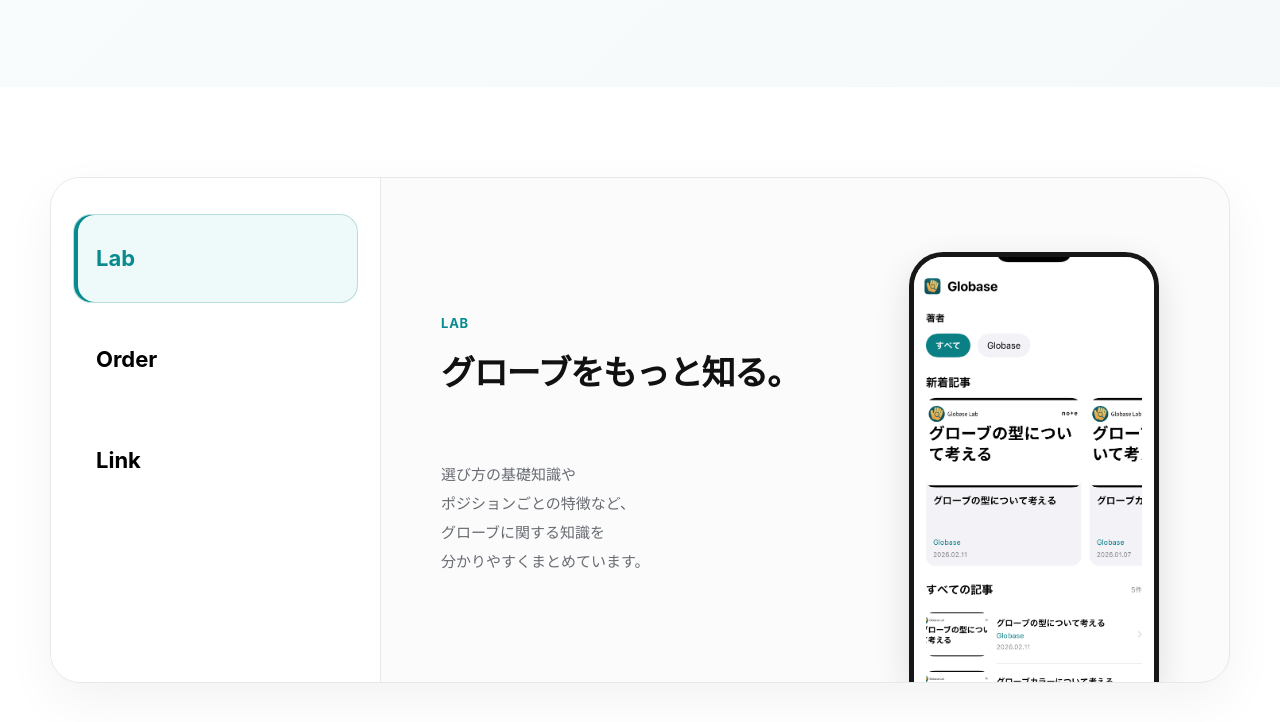
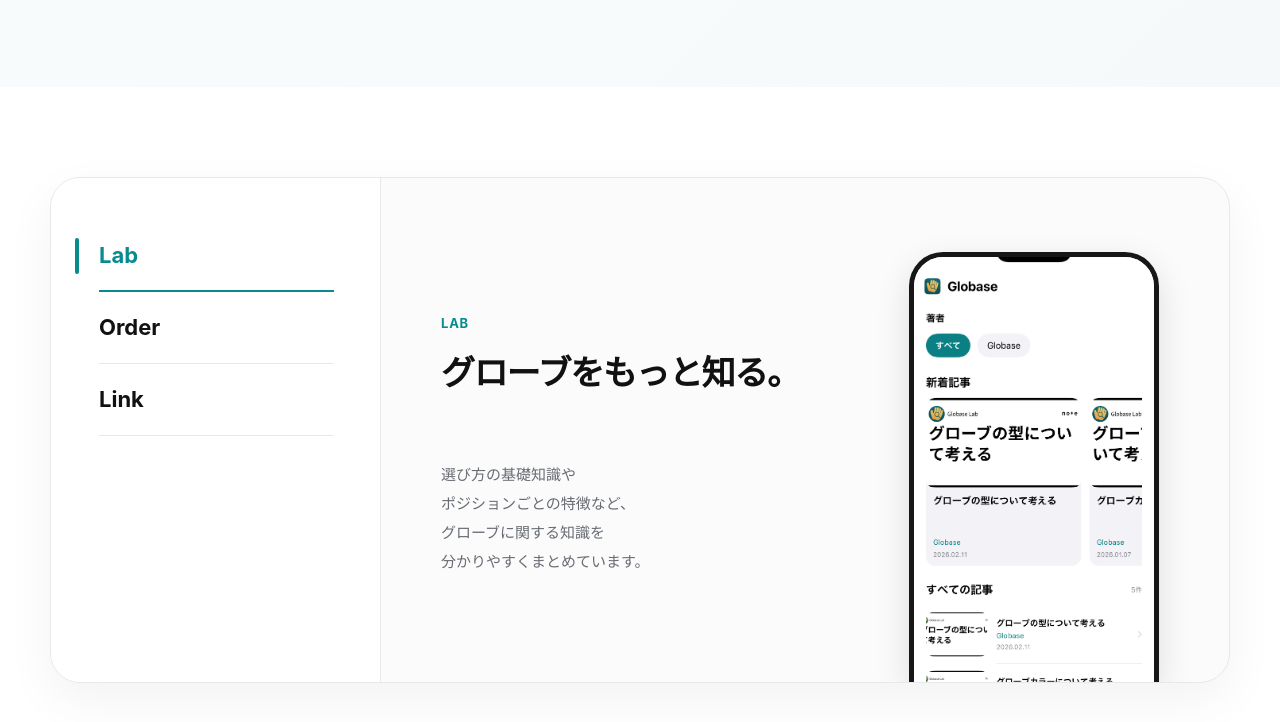
Before and after one commit to globase-app/globase-web, a plain HTML site: page index.html in a window 1280 px wide. Shown: the part 1264-1986 px from the top of the page. Drawn offline with Linux system fonts and the light colour scheme.

Commit message:
Update index.html

```diff
--- a/index.html
+++ b/index.html
@@ -2415,6 +2415,111 @@
 }
 </style>
 
+
+<style>
+/* =========================================================
+   Hero copy + Features navigation polish
+   ========================================================= */
+
+/* Supporting Hero sentence matches the main description. */
+.hero-benefit {
+  font-size: inherit !important;
+  line-height: inherit !important;
+  font-weight: inherit !important;
+  color: inherit !important;
+  letter-spacing: inherit !important;
+}
+
+/* Desktop: replace the large selected box with a clean editorial tab rail. */
+@media (min-width: 901px) {
+  .feature-tabs,
+  .features-tabs,
+  .feature-nav {
+    padding: 42px 22px 42px 24px !important;
+  }
+
+  .feature-tab,
+  .features-tab,
+  .feature-nav button {
+    position: relative !important;
+    display: flex !important;
+    align-items: center !important;
+    width: 100% !important;
+    min-height: 72px !important;
+    padding: 0 24px !important;
+    margin: 0 !important;
+    border: 0 !important;
+    border-radius: 0 !important;
+    background: transparent !important;
+    box-shadow: none !important;
+    color: #111 !important;
+    font-size: 21px !important;
+    font-weight: 700 !important;
+    text-align: left !important;
+    cursor: pointer !important;
+    transition: color .2s ease, transform .2s ease !important;
+  }
+
+  .feature-tab::after,
+  .features-tab::after,
+  .feature-nav button::after {
+    content: "" !important;
+    position: absolute !important;
+    left: 24px !important;
+    right: 24px !important;
+    bottom: 0 !important;
+    height: 1px !important;
+    background: #e6e8e9 !important;
+  }
+
+  .feature-tab:hover,
+  .features-tab:hover,
+  .feature-nav button:hover {
+    color: var(--teal) !important;
+    transform: translateX(3px) !important;
+  }
+
+  .feature-tab.active,
+  .feature-tab.is-active,
+  .features-tab.active,
+  .features-tab.is-active,
+  .feature-nav button.active,
+  .feature-nav button.is-active,
+  .feature-nav button[aria-selected="true"] {
+    color: var(--teal) !important;
+    background: transparent !important;
+  }
+
+  .feature-tab.active::before,
+  .feature-tab.is-active::before,
+  .features-tab.active::before,
+  .features-tab.is-active::before,
+  .feature-nav button.active::before,
+  .feature-nav button.is-active::before,
+  .feature-nav button[aria-selected="true"]::before {
+    content: "" !important;
+    position: absolute !important;
+    left: 0 !important;
+    top: 18px !important;
+    bottom: 18px !important;
+    width: 4px !important;
+    border-radius: 999px !important;
+    background: var(--teal) !important;
+  }
+
+  .feature-tab.active::after,
+  .feature-tab.is-active::after,
+  .features-tab.active::after,
+  .features-tab.is-active::after,
+  .feature-nav button.active::after,
+  .feature-nav button.is-active::after,
+  .feature-nav button[aria-selected="true"]::after {
+    height: 2px !important;
+    background: var(--teal) !important;
+  }
+}
+</style>
+
 </body>
 </html><style>
 /* Final desktop positioning adjustment: keep phone below first headline line, move it left. */
```
